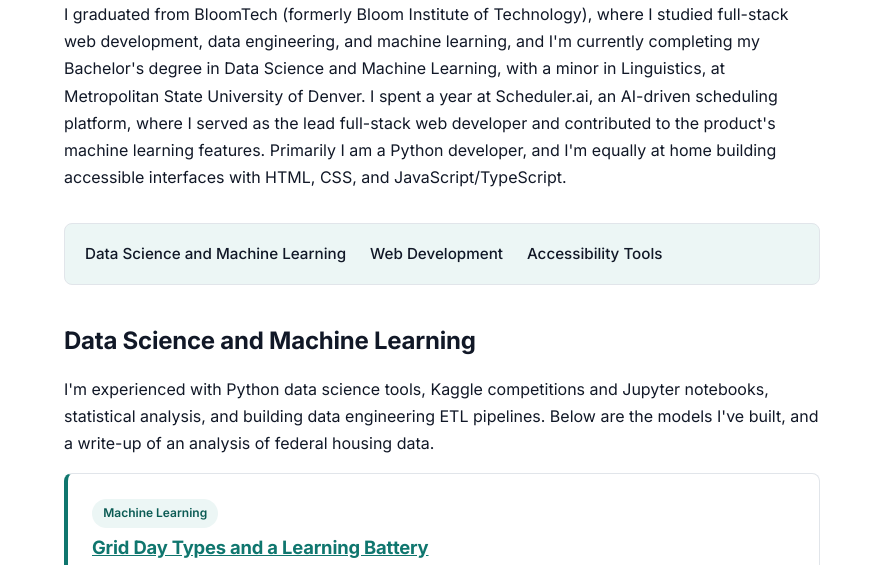
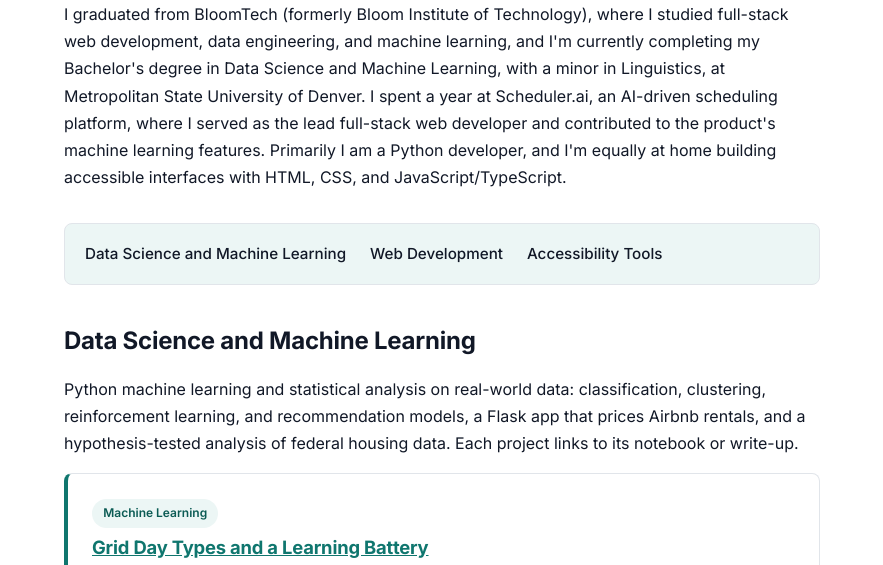
Before and after one commit to jacob-torres/portfolio, an Astro site: page /projects in a window 1280 px wide. Shown: the part 189-754 px from the top of the page, without its empty margins (198-1081 px from the left). Built offline with nearby package versions, Linux system fonts and the light colour scheme; Astro itself is replaced by a stand-in of ours.

Commit message:
Rewrite the Data Science and Machine Learning intro
Co-Authored-By: Claude Sonnet 5.5 <noreply@anthropic.com>

```diff
--- a/src/pages/projects/index.astro
+++ b/src/pages/projects/index.astro
@@ -32,10 +32,11 @@ import Layout from '../../layouts/Layout.astro';
     <h2 id="data-science">Data Science and Machine Learning</h2>
 
     <p>
-      I'm experienced with Python data science tools, Kaggle competitions and
-      Jupyter notebooks, statistical analysis, and building data engineering ETL
-      pipelines. Below are the models I've built, and a write-up of an analysis
-      of federal housing data.
+      Python machine learning and statistical analysis on real-world data:
+      classification, clustering, reinforcement learning, and recommendation
+      models, a Flask app that prices Airbnb rentals, and a hypothesis-tested
+      analysis of federal housing data. Each project links to its notebook or
+      write-up.
     </p>
 
     <ul class="project-list" aria-label="Data science projects">
```
